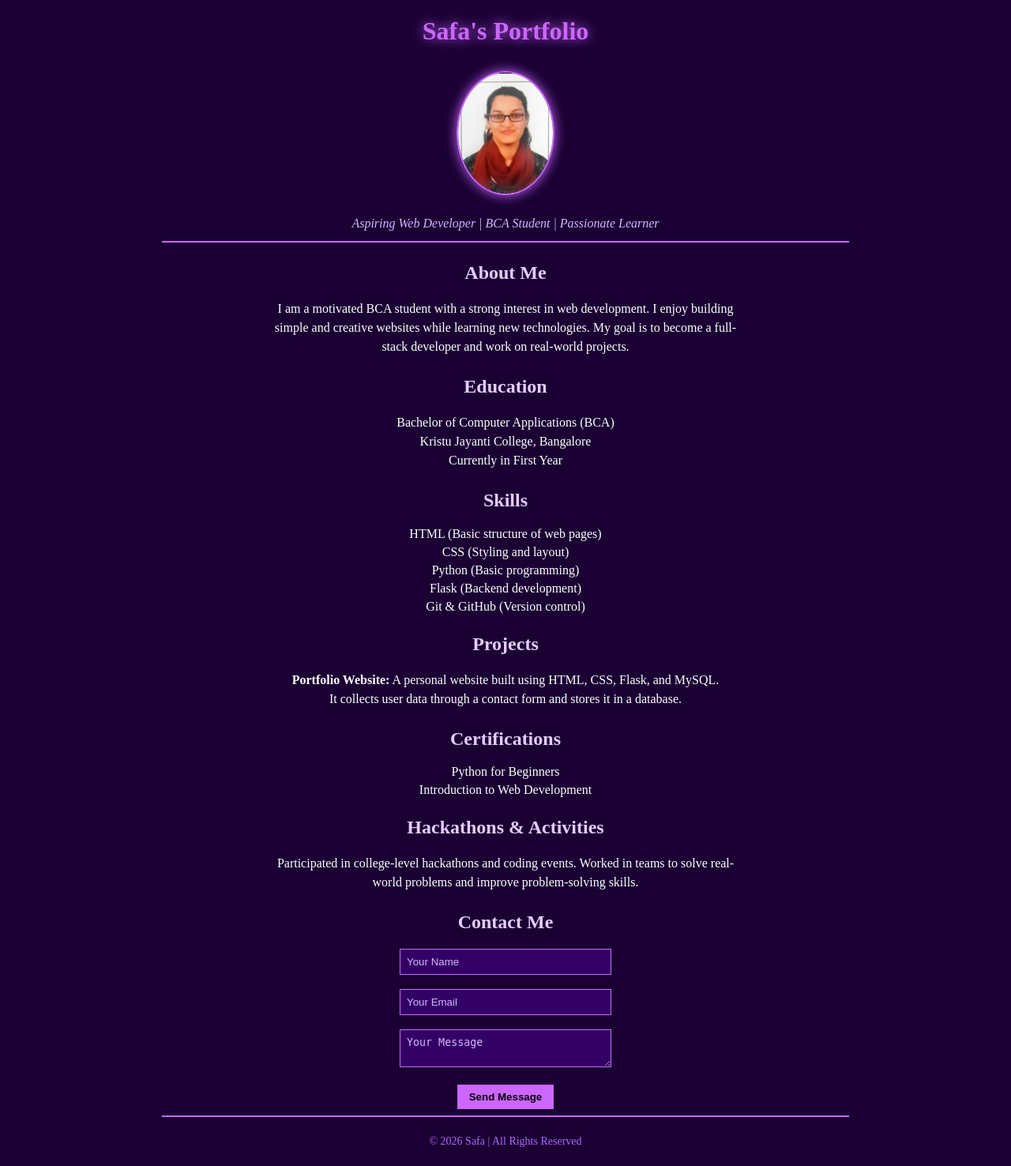
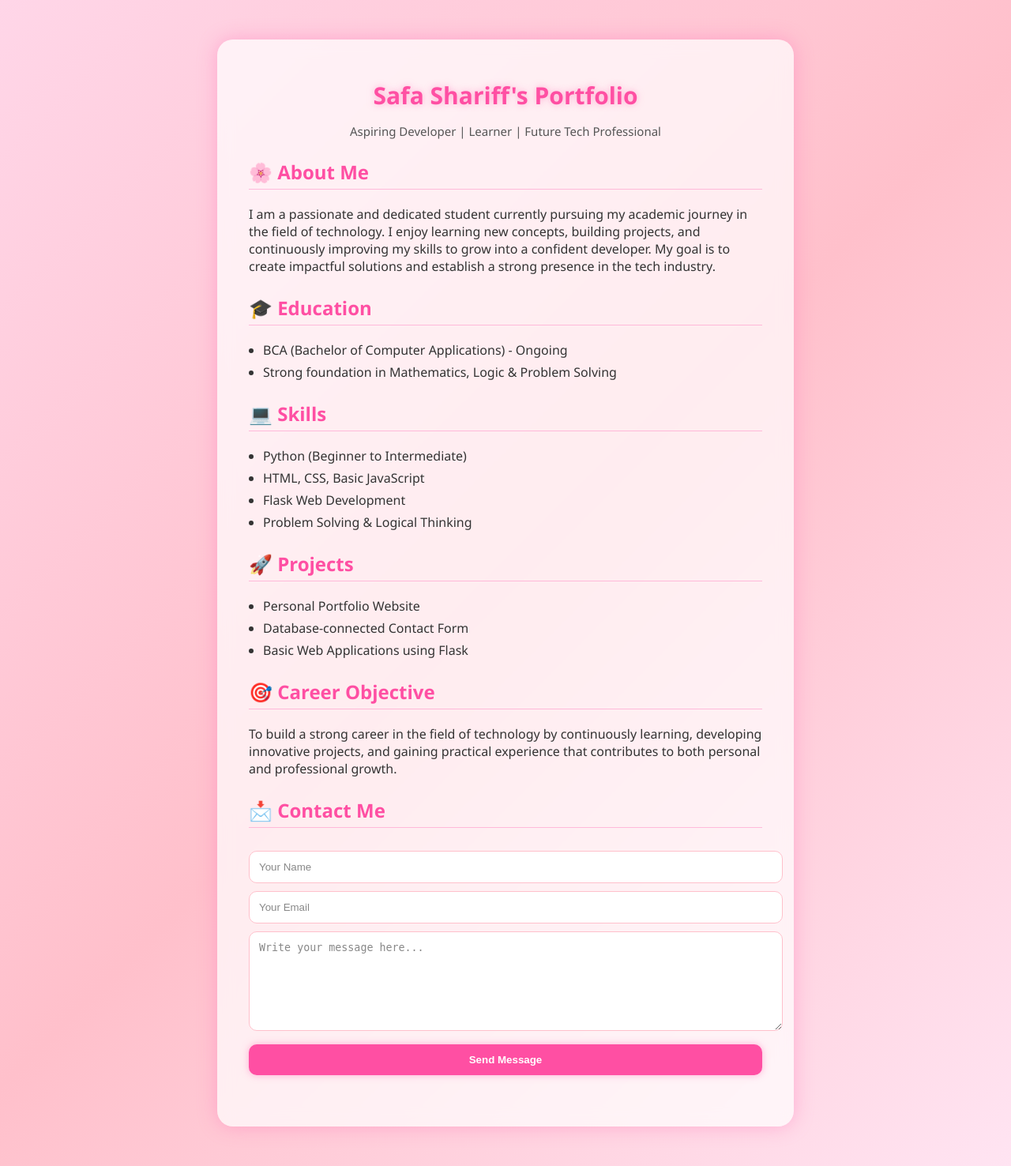
Before and after one commit to safa18112/Safa_portfolio_website, a Flask app: page / in a window 1280 px wide. Shown: the whole page at 79% size. Before the commit the page ends 1452 px from the top, so only its background shows below. Run offline with Flask 3, Linux system fonts and the light colour scheme.

Commit message:
added database admin view

```diff
--- a/app.py
+++ b/app.py
@@ -1,26 +1,66 @@
-from flask import Flask, render_template, request
+from flask import Flask, render_template, request, redirect
+from flask_sqlalchemy import SQLAlchemy
+import os
 
 app = Flask(__name__)
+
+# Database config (Render + Local)
+database_url = os.environ.get('DATABASE_URL')
+
+if database_url:
+    # Fix for Render PostgreSQL URL
+    if database_url.startswith("postgres://"):
+        database_url = database_url.replace("postgres://", "postgresql://", 1)
+    app.config['SQLALCHEMY_DATABASE_URI'] = database_url
+else:
+    app.config['SQLALCHEMY_DATABASE_URI'] = 'sqlite:///database.db'
+
+app.config['SQLALCHEMY_TRACK_MODIFICATIONS'] = False
+
+db = SQLAlchemy(app)
+
+# Model
+class Message(db.Model):
+    id = db.Column(db.Integer, primary_key=True)
+    name = db.Column(db.String(100))
+    email = db.Column(db.String(100))
+    message = db.Column(db.Text)
 
 # Home page
 @app.route('/')
 def home():
     return render_template('index.html')
 
-# Form submit
+# Form submission
 @app.route('/submit', methods=['POST'])
 def submit():
-    name = request.form.get('name')
-    email = request.form.get('email')
-    message = request.form.get('message')
+    new_msg = Message(
+        name=request.form.get('name'),
+        email=request.form.get('email'),
+        message=request.form.get('message')
+    )
+    db.session.add(new_msg)
+    db.session.commit()
+    return redirect('/')
 
-    print("New Contact:")
-    print("Name:", name)
-    print("Email:", email)
-    print("Message:", message)
+# JSON view (optional)
+@app.route('/messages')
+def messages():
+    msgs = Message.query.all()
+    return {
+        "messages": [
+            {"name": m.name, "email": m.email, "message": m.message}
+            for m in msgs
+        ]
+    }
 
-    return "<h2>Form submitted successfully!</h2><a href='/'>Go Back</a>"
+# 🔥 ADMIN TABLE VIEW (NEW)
+@app.route('/admin')
+def admin():
+    msgs = Message.query.all()
+    return render_template('admin.html', messages=msgs)
 
-# Run app
 if __name__ == '__main__':
+    with app.app_context():
+        db.create_all()
     app.run(debug=True)
--- a/requirements.txt
+++ b/requirements.txt
@@ -1,2 +1,4 @@
 flask
+flask_sqlalchemy
 gunicorn
+psycopg2-binary
--- a/static/script.js
+++ b/static/script.js
@@ -1 +1 @@
-console.log("Website loaded");
+console.log("Portfolio Loaded");
--- a/static/style.css
+++ b/static/style.css
@@ -1,101 +1,112 @@
 body {
-    background-color: #1a0033;
-    color: white;
-    font-family: "Times New Roman", serif;
-    text-align: center;
-    margin: 20px;
-}
-
-/* Headings */
-h1 {
-    color: #cc66ff;
-    text-shadow: 0 0 10px #cc66ff;
-}
-
-h2 {
-    color: #e6ccff;
-    margin-top: 25px;
-}
-
-/* Tagline */
-.tagline {
-    color: #d9b3ff;
-    font-style: italic;
-}
-
-/* Image */
-img {
-    border-radius: 50%;
-    border: 2px solid #cc66ff;
-    box-shadow: 0 0 15px #cc66ff;
-    margin: 10px 0;
-}
-
-/* Sections spacing */
-p {
-    max-width: 600px;
-    margin: 10px auto;
-    line-height: 1.5;
-}
-
-/* Lists */
-ul {
-    list-style-type: none;
+    font-family: 'Segoe UI', sans-serif;
+    background: linear-gradient(135deg, #ffd6e8, #ffc0cb, #ffe4f2);
+    margin: 0;
     padding: 0;
 }
 
-li {
-    margin: 5px 0;
+/* CONTAINER */
+.container {
+    background: rgba(255, 255, 255, 0.7);
+    backdrop-filter: blur(10px);
+    width: 650px;
+    max-width: 90%;
+    margin: 50px auto;
+    padding: 40px;
+    border-radius: 20px;
+    text-align: center;
+    box-shadow: 0 0 25px rgba(255, 105, 180, 0.4); /* soft pink glow */
+    color: #333;
 }
 
-/* Form */
-input, textarea {
-    width: 250px;
-    padding: 8px;
-    border: 1px solid #cc66ff;
-    background-color: #330066;
-    color: white;
-    outline: none;
+/* MAIN HEADER */
+h1 {
+    margin: 10px 0;
+    font-size: 30px;
+    color: #ff4fa3;
+    text-shadow: 0 0 8px rgba(255, 105, 180, 0.5);
 }
 
-input::placeholder, textarea::placeholder {
-    color: #d9b3ff;
+/* TAGLINE */
+.tagline {
+    font-size: 15px;
+    margin-bottom: 25px;
+    color: #555;
 }
 
-/* Button */
-button {
-    padding: 8px 15px;
-    background-color: #cc66ff;
-    color: black;
-    border: none;
-    cursor: pointer;
-    font-weight: bold;
+/* SECTIONS */
+section {
+    margin-bottom: 25px;
+    text-align: left;
 }
 
-button:hover {
-    background-color: #e699ff;
-    box-shadow: 0 0 10px #cc66ff;
+/* SECTION HEADINGS */
+h2 {
+    border-bottom: 1px solid rgba(255, 105, 180, 0.4);
+    padding-bottom: 5px;
+    color: #ff4fa3;
 }
 
-/* Divider */
-hr {
-    border: 1px solid #cc66ff;
-    width: 70%;
+/* LISTS */
+ul {
+    padding-left: 18px;
 }
 
-/* Footer */
-footer, body > p:last-child {
-    margin-top: 20px;
-    font-size: 14px;
-    color: #b366ff;
+li {
+    margin: 6px 0;
 }
 
-/* Glow animation */
-h1 {
-    animation: glow 1.5s infinite alternate;
+/* INPUTS */
+input, textarea {
+    width: 100%;
+    padding: 12px;
+    margin-top: 10px;
+    border-radius: 10px;
+    border: 1px solid #ffc0cb;
+    outline: none;
+    background: white;
+    color: #333;
 }
 
-@keyframes glow {
-    from { text-shadow: 0 0 5px #cc66ff; }
-    to { text-shadow: 0 0 20px #cc66ff; }
+/* PLACEHOLDER */
+input::placeholder, textarea::placeholder {
+    color: #888;
 }
+
+/* TEXTAREA */
+textarea {
+    height: 100px;
+}
+
+/* BUTTON */
+button {
+    width: 100%;
+    padding: 12px;
+    margin-top: 12px;
+    background: #ff4fa3;
+    color: white;
+    border: none;
+    border-radius: 10px;
+    font-weight: bold;
+    cursor: pointer;
+    box-shadow: 0 0 10px rgba(255, 105, 180, 0.5);
+    transition: 0.3s;
+}
+
+/* BUTTON HOVER */
+button:hover {
+    background: #ff2e91;
+    box-shadow: 0 0 15px rgba(255, 105, 180, 0.7);
+}
+
+/* SUCCESS MESSAGE */
+.success {
+    background: #ffe6f0;
+    padding: 12px;
+    border-radius: 10px;
+    margin-bottom: 15px;
+    font-weight: bold;
+    text-align: center;
+    border: 1px solid #ffb6c1;
+    color: #ff2e91;
+}
--- a/templates/index.html
+++ b/templates/index.html
@@ -1,83 +1,83 @@
 <!DOCTYPE html>
 <html>
 <head>
-    <title>My Portfolio</title>
-    <link rel="stylesheet" href="/static/style.css">
+    <title>Safa Shariff's Portfolio</title>
+    <link rel="stylesheet" href="{{ url_for('static', filename='style.css') }}">
 </head>
 
 <body>
 
-    <!-- HEADER -->
-    <h1>Safa's Portfolio</h1>
-    <img src="{{ url_for('static', filename='profile.jpg') }}" width="120">
+<div class="container">
 
-    <p class="tagline">
-        Aspiring Web Developer | BCA Student | Passionate Learner
-    </p>
+    <!-- NAME + TAGLINE -->
+    <h1>Safa Shariff's Portfolio </h1>
+    <p class="tagline">Aspiring Developer | Learner | Future Tech Professional</p>
 
-    <hr>
+    <!-- FLASH MESSAGE -->
+    {% with messages = get_flashed_messages() %}
+        {% if messages %}
+            <div class="success">
+                {{ messages[0] }}
+            </div>
+        {% endif %}
+    {% endwith %}
 
-    <!-- ABOUT -->
-    <h2>About Me</h2>
-    <p>
-        I am a motivated BCA student with a strong interest in web development.
-        I enjoy building simple and creative websites while learning new technologies.
-        My goal is to become a full-stack developer and work on real-world projects.
-    </p>
+    <section>
+        <h2>🌸 About Me</h2>
+        <p>
+            I am a passionate and dedicated student currently pursuing my academic journey in the field of technology.
+            I enjoy learning new concepts, building projects, and continuously improving my skills to grow into a confident developer.
+            My goal is to create impactful solutions and establish a strong presence in the tech industry.
+        </p>
+    </section>
 
-    <!-- EDUCATION -->
-    <h2>Education</h2>
-    <p>
-        Bachelor of Computer Applications (BCA)<br>
-        Kristu Jayanti College, Bangalore<br>
-        Currently in First Year
-    </p>
+    <section>
+        <h2>🎓 Education</h2>
+        <ul>
+            <li>BCA (Bachelor of Computer Applications) - Ongoing</li>
+            <li>Strong foundation in Mathematics, Logic & Problem Solving</li>
+        </ul>
+    </section>
 
-    <!-- SKILLS -->
-    <h2>Skills</h2>
-    <ul>
-        <li>HTML (Basic structure of web pages)</li>
-        <li>CSS (Styling and layout)</li>
-        <li>Python (Basic programming)</li>
-        <li>Flask (Backend development)</li>
-        <li>Git & GitHub (Version control)</li>
-    </ul>
+    <section>
+        <h2>💻 Skills</h2>
+        <ul>
+            <li>Python (Beginner to Intermediate)</li>
+            <li>HTML, CSS, Basic JavaScript</li>
+            <li>Flask Web Development</li>
+            <li>Problem Solving & Logical Thinking</li>
+        </ul>
+    </section>
 
-    <!-- PROJECTS -->
-    <h2>Projects</h2>
-    <p>
-        <b>Portfolio Website:</b> A personal website built using HTML, CSS, Flask, and MySQL.<br>
-        It collects user data through a contact form and stores it in a database.
-    </p>
+    <section>
+        <h2>🚀 Projects</h2>
+        <ul>
+            <li>Personal Portfolio Website</li>
+            <li>Database-connected Contact Form</li>
+            <li>Basic Web Applications using Flask</li>
+        </ul>
+    </section>
 
-    <!-- CERTIFICATIONS -->
-    <h2>Certifications</h2>
-    <ul>
-        <li>Python for Beginners</li>
-        <li>Introduction to Web Development</li>
-    </ul>
+    <section>
+        <h2>🎯 Career Objective</h2>
+        <p>
+            To build a strong career in the field of technology by continuously learning, developing innovative projects,
+            and gaining practical experience that contributes to both personal and professional growth.
+        </p>
+    </section>
 
-    <!-- HACKATHONS -->
-    <h2>Hackathons & Activities</h2>
-    <p>
-        Participated in college-level hackathons and coding events.
-        Worked in teams to solve real-world problems and improve problem-solving skills.
-    </p>
+    <section>
+        <h2>📩 Contact Me</h2>
 
-    <!-- CONTACT -->
-    <h2>Contact Me</h2>
+        <form action="/submit" method="POST">
+            <input type="text" name="name" placeholder="Your Name" required>
+            <input type="email" name="email" placeholder="Your Email" required>
+            <textarea name="message" placeholder="Write your message here..." required></textarea>
+            <button type="submit">Send Message</button>
+        </form>
+    </section>
 
-    <form action="/submit" method="POST">
-        <input type="text" name="name" placeholder="Your Name" required><br><br>
-        <input type="email" name="email" placeholder="Your Email" required><br><br>
-        <textarea name="message" placeholder="Your Message" required></textarea><br><br>
-        <button type="submit">Send Message</button>
-    </form>
-
-    <hr>
-
-    <!-- FOOTER -->
-    <p>© 2026 Safa | All Rights Reserved</p>
+</div>
 
 </body>
 </html>
```
Also changed, not shown: templates/admin.html (added, +26 -0 lines), .github/workflows/deploy.yml (added), static/profile.jpg (deleted), 1 other file.
